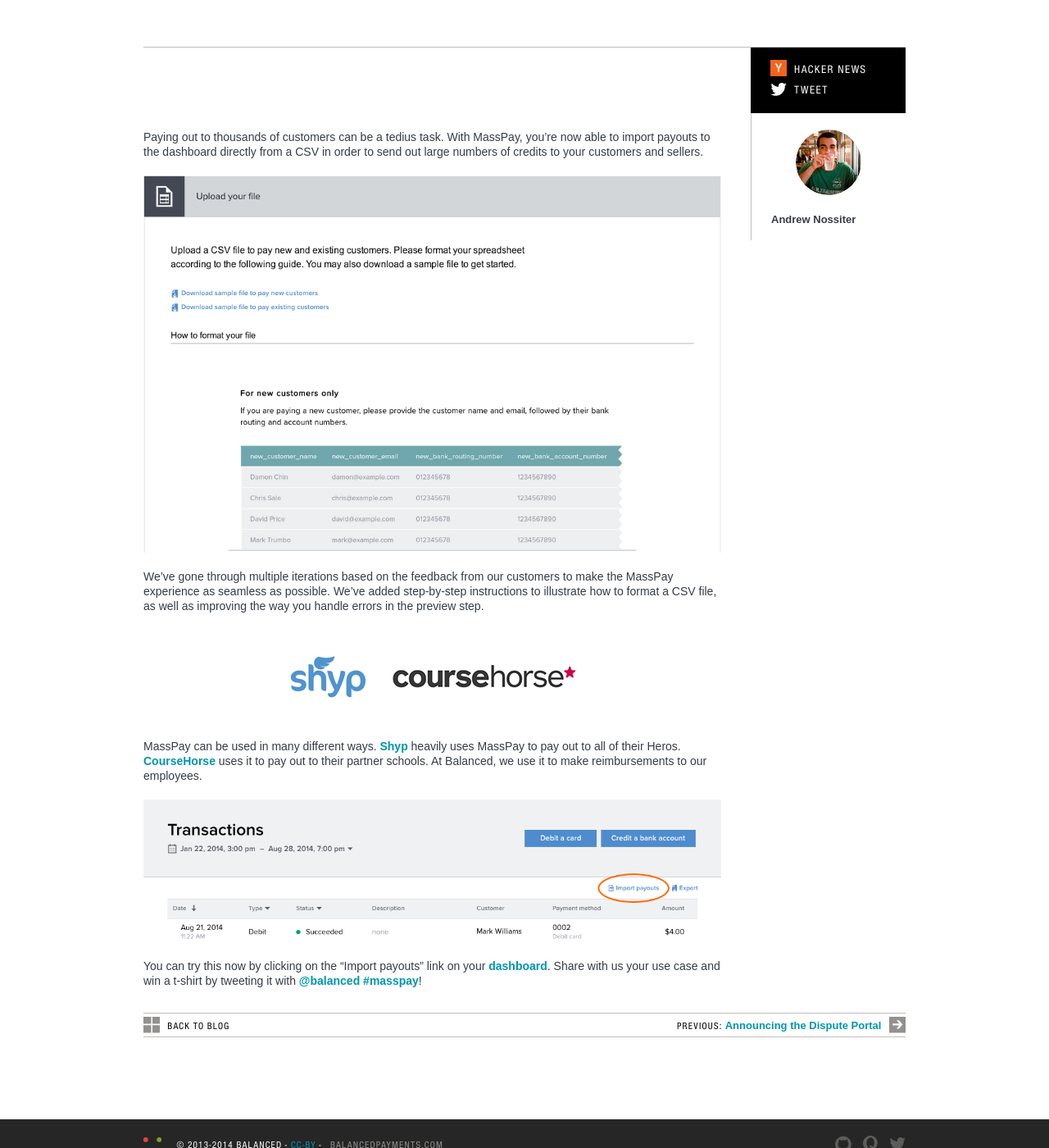
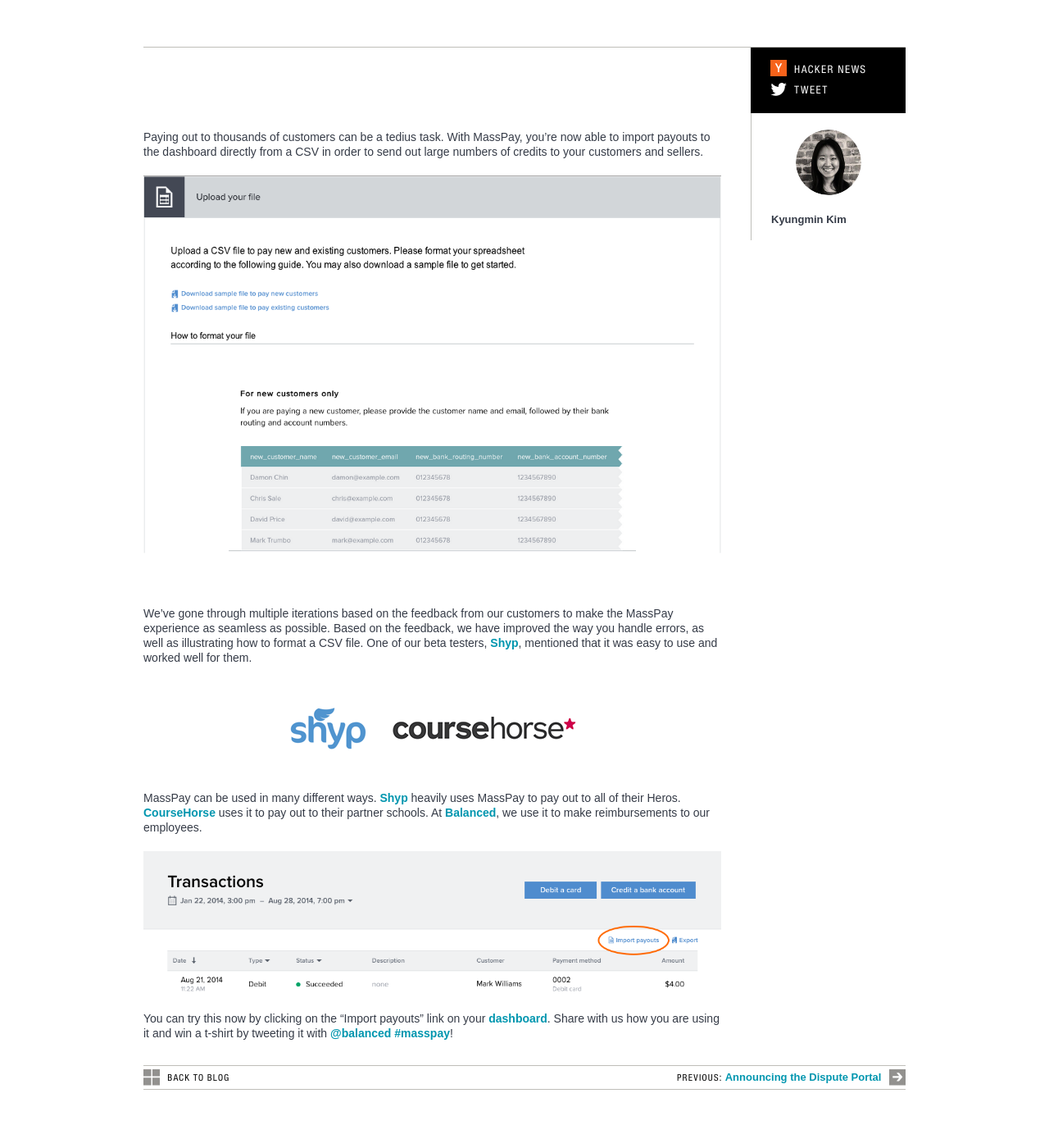
Before and after one commit to balanced/balanced.github.com, a Jekyll site: the page built from _posts/2014-08-29-introducing-masspay.md, in a window 1280 px wide and 1400 px high, scrolled down 721 px. Shown: the whole window at 82% size. Built offline with Jekyll 4.4.1, drawn with Linux system fonts in a browser that asks for light colours; nearby versions of some CDN libraries; some of the changed text lies outside the part shown.

Commit message:
Update content and image

```diff
--- a/_posts/2014-08-29-introducing-masspay.md
+++ b/_posts/2014-08-29-introducing-masspay.md
@@ -1,7 +1,7 @@
 ---
 layout: post
-author: Andrew Nossiter
-author_image: /img/authors/andrew_nossiter.png
+author: Kyungmin Kim
+author_image: /img/authors/kyungmin_kim.png
 title: "Introducing MassPay"
 image: /img/blogimages/8_29_2014_image_600x424.jpg
 cover_image: /img/blogimages/8_29_2014_image_1020x340.jpg
@@ -15,12 +15,12 @@
 
 ![MassPay](/img/blogimages/masspay-instructions.png)
 
-We've gone through multiple iterations based on the feedback from our customers to make the MassPay experience as seamless as possible. We've added step-by-step instructions to illustrate how to format a CSV file, as well as improving the way you handle errors in the preview step.
+We've gone through multiple iterations based on the feedback from our customers to make the MassPay experience as seamless as possible. Based on the feedback, we have improved the way you handle errors, as well as illustrating how to format a CSV file. One of our beta testers, <a href="http://www.shyp.com/">Shyp</a>, mentioned that it was easy to use and worked well for them.
 
 ![Shyp & Coursehorse](/img/blogimages/shyp-coursehorse.png)
 
-MassPay can be used in many different ways. <a href="http://www.shyp.com/">Shyp</a> heavily uses MassPay to pay out to all of their Heros. <a href="https://coursehorse.com/">CourseHorse</a> uses it to pay out to their partner schools. At Balanced, we use it to make reimbursements to our employees.
+MassPay can be used in many different ways. <a href="http://www.shyp.com/">Shyp</a> heavily uses MassPay to pay out to all of their Heros. <a href="https://coursehorse.com/">CourseHorse</a> uses it to pay out to their partner schools. At <a href="http://www.balancedpayments.com/">Balanced</a>, we use it to make reimbursements to our employees.
 
 ![MassPay](/img/blogimages/masspay-link.png)
 
-You can try this now by clicking on the “Import payouts” link on your <a href="https://dashboard.balancedpayments.com/">dashboard</a>. Share with us your use case and win a t-shirt by tweeting it with <a href="http://twitter.com/share?text=@balanced&&hashtags=masspay" target="_blank">@balanced #masspay</a>!
+You can try this now by clicking on the “Import payouts” link on your <a href="https://dashboard.balancedpayments.com/">dashboard</a>. Share with us how you are using it and win a t-shirt by tweeting it with <a href="http://twitter.com/share?text=@balanced&&hashtags=masspay" target="_blank">@balanced #masspay</a>!
```
Also changed, not shown: img/blogimages/masspay-instructions.png.
